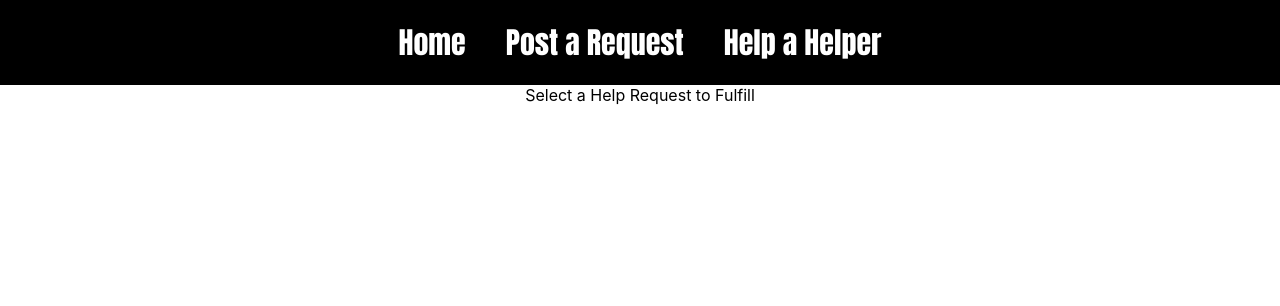
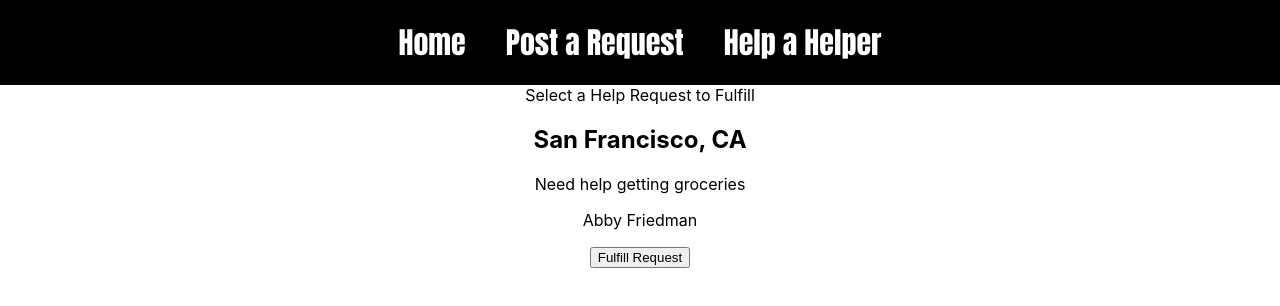
Before and after one commit to kirawoods/helper-helper, a React (Create React App) app: page /helperhelpers in a window 1280 px wide. Shown: the top 306 px of the page. Built offline with nearby package versions, Linux system fonts and the light colour scheme.

Commit message:
adds card to help a helper page

```diff
--- a/src/components/HelpRequestCard.js
+++ b/src/components/HelpRequestCard.js
@@ -0,0 +1,15 @@
+import React from "react";
+import "./HelpRequestCard.css";
+
+export function HelpRequestCard(props) {
+  return (
+    <div>
+      <div>
+        <h2>{props.location}</h2>
+        <p>{props.request}</p>
+        <p>{props.name}</p>
+        <button>Fulfill Request</button>
+      </div>
+    </div>
+  );
+}
--- a/src/components/HelperHelper.js
+++ b/src/components/HelperHelper.js
@@ -1,10 +1,22 @@
 import React from "react";
 import "./HelperHelper.css";
+import { HelpRequestCard } from "./HelpRequestCard";
+
+const helpRequest = {
+  location: "San Francisco, CA",
+  request: "Need help getting groceries",
+  name: "Abby Friedman",
+};
 
 export function HelperHelper() {
   return (
     <div>
       <div>Select a Help Request to Fulfill</div>
+      <HelpRequestCard
+        name={helpRequest.name}
+        location={helpRequest.location}
+        request={helpRequest.request}
+      />
     </div>
   );
 }
```
